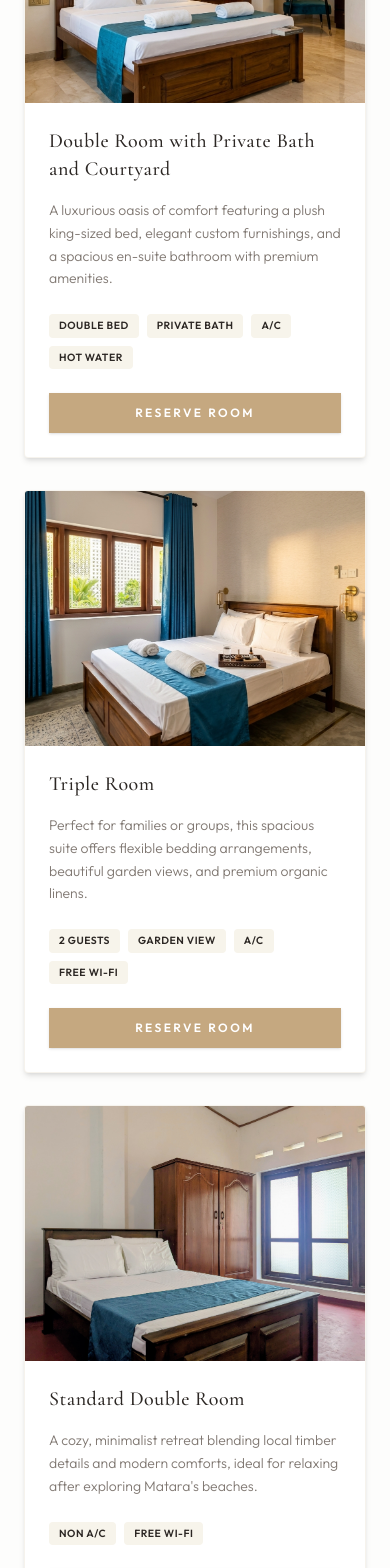
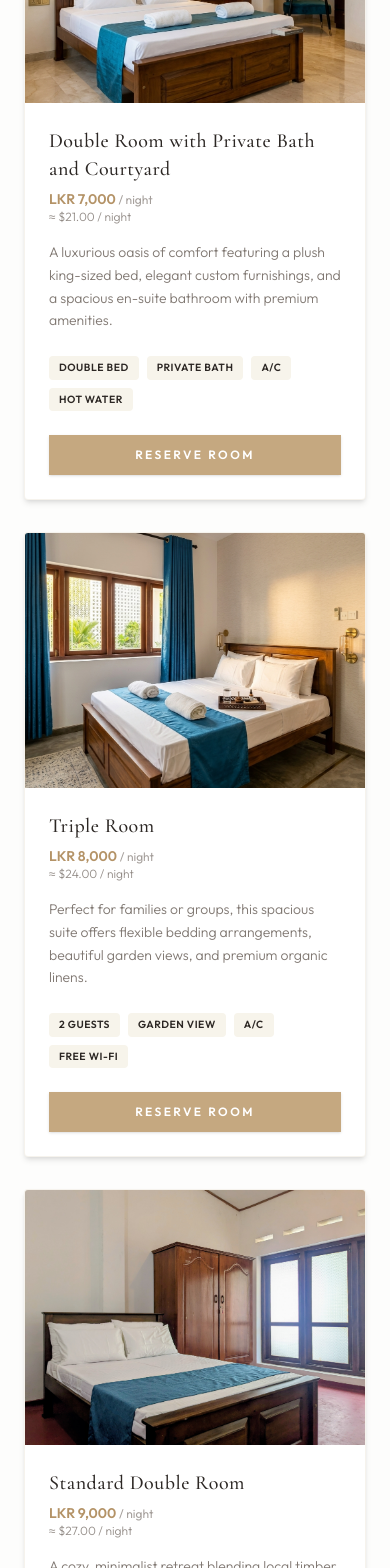
Before and after one commit to grpkarunathilaka/SethVilla, an Angular app: page / in a window 390 px wide. Shown: the part 1920-3488 px from the top of the page. Built offline with nearby package versions, Linux system fonts and the light colour scheme; no server answers.

Commit message:
feat: implement main landing page and responsive navigation header

```diff
--- a/src/app/app.html
+++ b/src/app/app.html
@@ -160,9 +160,17 @@
           </div>
           <!-- Info -->
           <div class="p-6 space-y-4">
-            <h4 class="font-serif text-xl tracking-wide text-brand-brown-900 font-medium">Double Room with Private Bath
-              and Courtyard
-            </h4>
+            <div class="space-y-1.5">
+              <h4 class="font-serif text-xl tracking-wide text-brand-brown-900 font-medium">Double Room with Private Bath
+                and Courtyard
+              </h4>
+              <div class="flex flex-col">
+                <span class="text-sm font-semibold text-brand-gold-600">LKR 7,000 <span class="text-xs font-normal text-brand-brown-800/50">/ night</span></span>
+                @if (getConvertedRate(7000)) {
+                  <span class="text-xs text-brand-brown-800/60 font-light">≈ {{ getConvertedRate(7000) }} / night</span>
+                }
+              </div>
+            </div>
             <p class="text-sm font-light leading-relaxed text-brand-brown-800/70">
               A luxurious oasis of comfort featuring a plush king-sized bed, elegant custom furnishings, and a spacious
               en-suite bathroom with premium amenities.
@@ -204,7 +212,15 @@
           </div>
           <!-- Info -->
           <div class="p-6 space-y-4">
-            <h4 class="font-serif text-xl tracking-wide text-brand-brown-900 font-medium">Triple Room</h4>
+            <div class="space-y-1.5">
+              <h4 class="font-serif text-xl tracking-wide text-brand-brown-900 font-medium">Triple Room</h4>
+              <div class="flex flex-col">
+                <span class="text-sm font-semibold text-brand-gold-600">LKR 8,000 <span class="text-xs font-normal text-brand-brown-800/50">/ night</span></span>
+                @if (getConvertedRate(8000)) {
+                  <span class="text-xs text-brand-brown-800/60 font-light">≈ {{ getConvertedRate(8000) }} / night</span>
+                }
+              </div>
+            </div>
             <p class="text-sm font-light leading-relaxed text-brand-brown-800/70">
               Perfect for families or groups, this spacious suite offers flexible bedding arrangements, beautiful
               garden
@@ -247,7 +263,15 @@
           </div>
           <!-- Info -->
           <div class="p-6 space-y-4">
-            <h4 class="font-serif text-xl tracking-wide text-brand-brown-900 font-medium">Standard Double Room</h4>
+            <div class="space-y-1.5">
+              <h4 class="font-serif text-xl tracking-wide text-brand-brown-900 font-medium">Standard Double Room</h4>
+              <div class="flex flex-col">
+                <span class="text-sm font-semibold text-brand-gold-600">LKR 9,000 <span class="text-xs font-normal text-brand-brown-800/50">/ night</span></span>
+                @if (getConvertedRate(9000)) {
+                  <span class="text-xs text-brand-brown-800/60 font-light">≈ {{ getConvertedRate(9000) }} / night</span>
+                }
+              </div>
+            </div>
             <p class="text-sm font-light leading-relaxed text-brand-brown-800/70">
               A cozy, minimalist retreat blending local timber details and modern comforts, ideal for relaxing after
               exploring Matara's beaches.
--- a/src/app/app.ts
+++ b/src/app/app.ts
@@ -63,6 +63,11 @@ export class App implements OnInit {
   // Mobile Menu State
   isMobileMenuOpen = false;
 
+  // Currency State
+  userCurrency = signal<string>('USD');
+  exchangeRate = signal<number | null>(null);
+  exchangeRates: Record<string, number> = { USD: 0.0030 }; // default fallback rate
+
   constructor(
     private emailService: EmailService,
     private analyticsService: AnalyticsService,
@@ -70,9 +75,12 @@ export class App implements OnInit {
     private metaService: Meta
   ) { }
 
-  ngOnInit() {
+  async ngOnInit() {
     this.generateCalendar();
     this.analyticsService.trackPageView('Home', '/');
+
+    // Load currency and exchange rates
+    await this.initCurrencyConversion();
 
     // Set SEO metadata dynamically for crawlers and browser tabs
     this.titleService.setTitle('Seth Villa Matara | Luxury Boutique Villa in Matara, Sri Lanka');
@@ -121,6 +129,61 @@ export class App implements OnInit {
       } catch (e) {
         console.error('Error updating JSON-LD structured data:', e);
       }
+    }
+  }
+
+  async initCurrencyConversion() {
+    let targetCurrency = 'USD';
+    try {
+      const geoResponse = await fetch('https://freeipapi.com/api/json');
+      if (geoResponse.ok) {
+        const geoData = await geoResponse.json();
+        if (geoData.currencies && geoData.currencies.length > 0) {
+          targetCurrency = geoData.currencies[0];
+          this.userCurrency.set(targetCurrency);
+        }
+      }
+    } catch (e) {
+      console.warn('Geolocation failed, falling back to USD:', e);
+    }
+
+    try {
+      const rateResponse = await fetch('https://open.er-api.com/v6/latest/LKR');
+      if (rateResponse.ok) {
+        const rateData = await rateResponse.json();
+        if (rateData.result === 'success' && rateData.rates) {
+          this.exchangeRates = rateData.rates;
+          const rate = rateData.rates[targetCurrency];
+          if (rate) {
+            this.exchangeRate.set(rate);
+          }
+        }
+      }
+    } catch (e) {
+      console.warn('Exchange rate fetch failed, using fallback:', e);
+      const fallbackRate = this.exchangeRates[targetCurrency];
+      if (fallbackRate) {
+        this.exchangeRate.set(fallbackRate);
+      }
+    }
+  }
+
+  getConvertedRate(lkrAmount: number): string | null {
+    const rate = this.exchangeRate();
+    const currency = this.userCurrency();
+
+    if (currency === 'LKR' || !rate) {
+      return null;
+    }
+
+    try {
+      const converted = lkrAmount * rate;
+      return new Intl.NumberFormat(navigator.language || 'en-US', {
+        style: 'currency',
+        currency: currency
+      }).format(converted);
+    } catch (e) {
+      return `${currency} ${(lkrAmount * rate).toFixed(2)}`;
     }
   }
 
```
